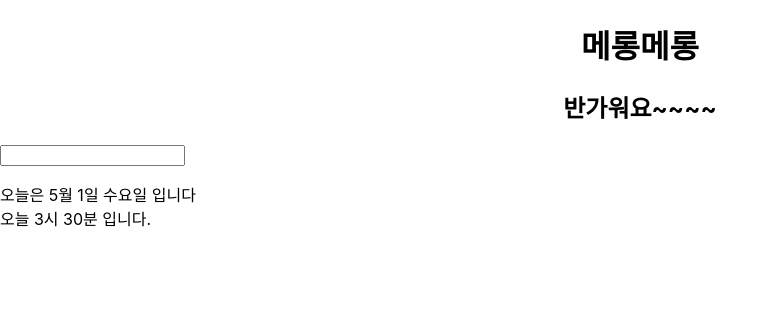
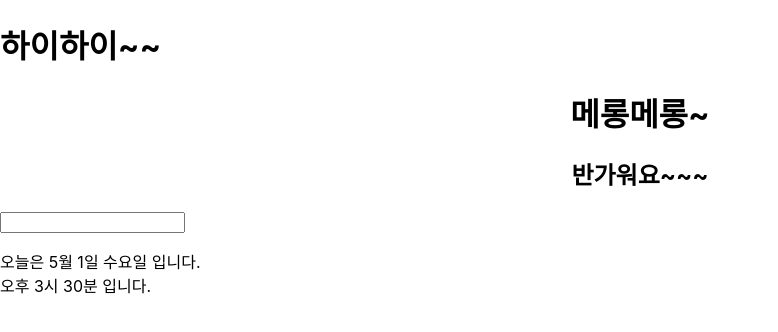
Before and after one commit to alsgurdl/react-basic, a React (Create React App) app: page / in a window 1280 px wide. Shown: the top 332 px of the page, without its empty margins (0-778 px from the left). Built offline with nearby package versions, Linux system fonts and the light colour scheme.

Commit message:
first commit

```diff
--- a/public/index.html
+++ b/public/index.html
@@ -24,7 +24,7 @@
       work correctly both with client-side routing and a non-root public URL.
       Learn how to configure a non-root public URL by running `npm run build`.
     -->
-    <title>React App</title>
+    <title>리액트 공부하기!</title>
   </head>
   <body>
     <noscript>You need to enable JavaScript to run this app.</noscript>
--- a/src/App.js
+++ b/src/App.js
@@ -1,23 +1,24 @@
 import logo from './logo.svg';
 import './App.css';
+import React from 'react';
+import NoName from './NoName';
 
 function App() {
 
-const $h2 = <h2>반가워요~~~~</h2>
-
+  const $h2 = <h2>반가워요~~~</h2>;
 
   return (
     <>
-    <noname/>
+      <NoName />
       <div className='App'>
-<h1>메롱메롱</h1>
+        <h1>메롱메롱~</h1>
         {$h2}
       </div>
       <div className='noname'>
-    <input type='text'/>
+        <input type='text' />
         <p>
-      오늘은 5월 1일 수요일 입니다 <br />
-      오늘 3시 30분 입니다.
+          오늘은 5월 1일 수요일 입니다. <br />
+          오후 3시 30분 입니다.
         </p>
       </div>
     </>
--- a/src/noname.js
+++ b/src/noname.js
@@ -1,12 +1,11 @@
-
 import React from 'react'
 
-const noname = () => {
+const NoName = () => {
   return (
     <div className='wrap'>
-      <h1>하이 하이~~~ </h1>
+      <h1>하이하이~~</h1>
     </div>
   )
 }
 
-export default noname;
+export default NoName;
```
Also changed, not shown: src/index.js (line endings or trailing spaces). Lines whose indentation alone changed are shown as unchanged.
